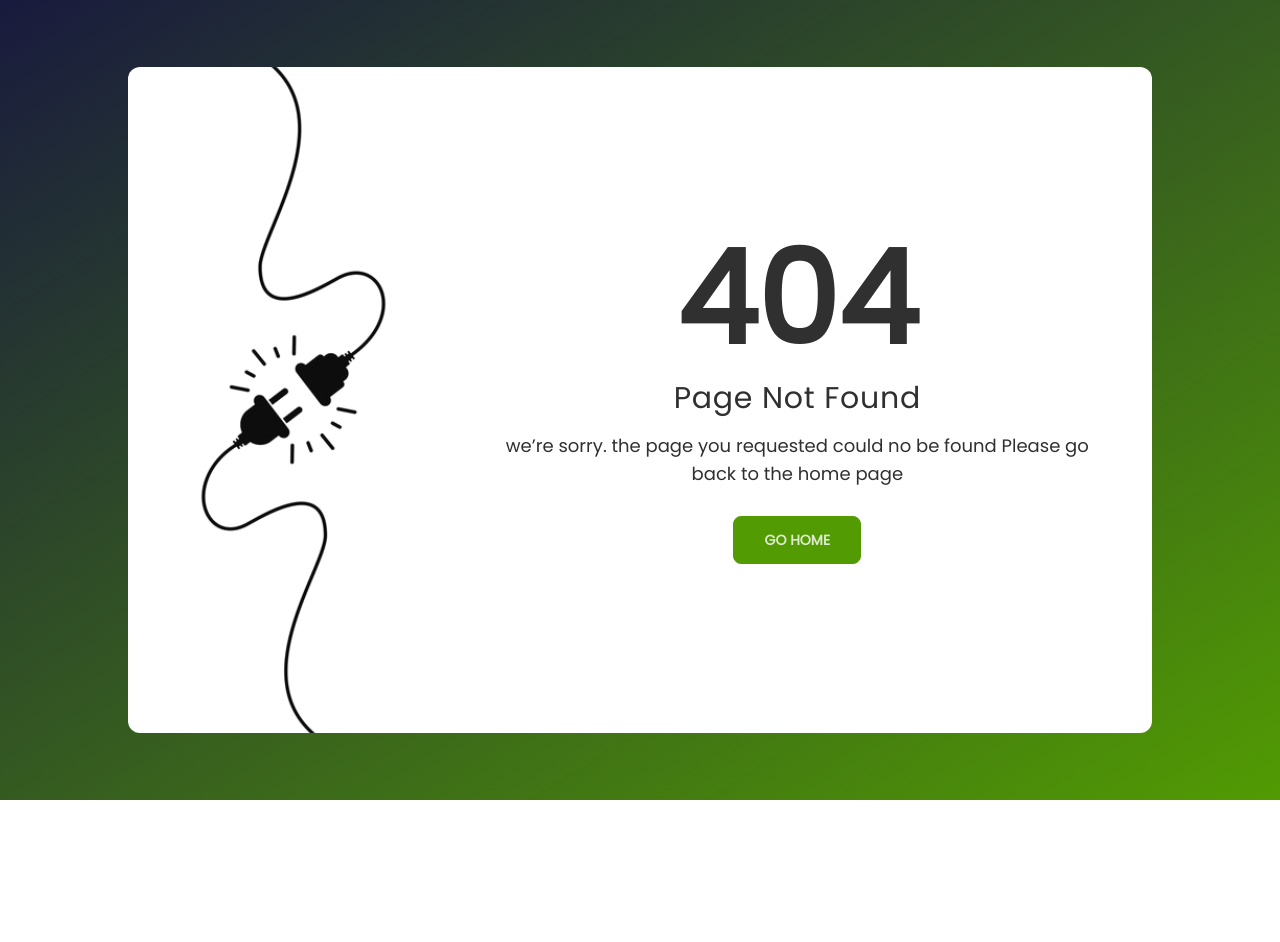
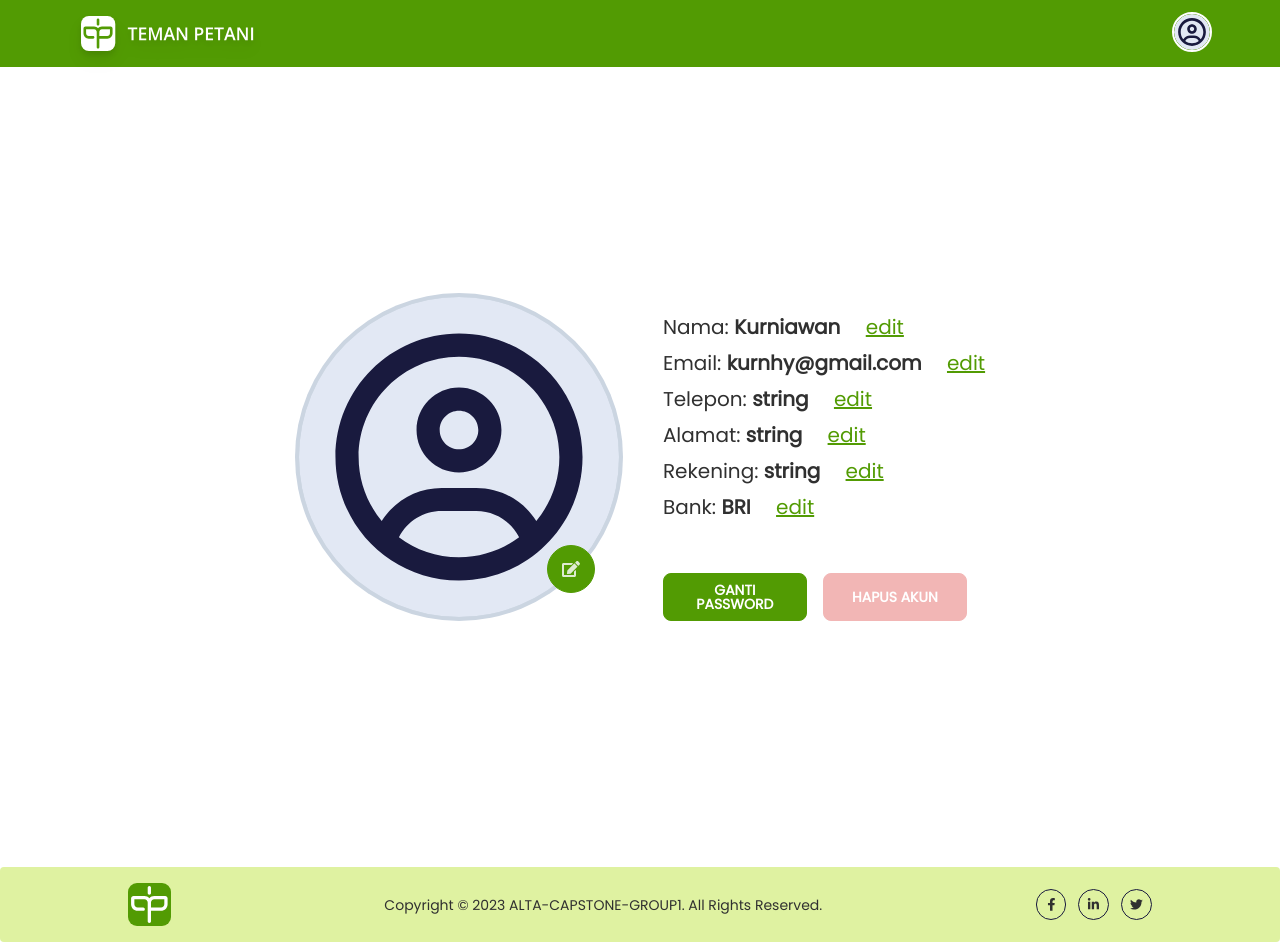
Before and after one commit to TemanPetani/TemanPetani-WEB, a React (Vite) app: page /profile in a window 1280 px wide. Before the commit this address had no page. Before the commit the page ends 800 px from the top, so only its background shows below. Built offline with nearby package versions, Linux system fonts and the light colour scheme.

Commit message:
stye: slicing profil

```diff
--- a/src/components/Navbar.tsx
+++ b/src/components/Navbar.tsx
@@ -136,7 +136,7 @@ const Navbar: FC<Props> = ({ styled }) => {
                     </li>
                     <div className="divider my-0.5"></div>
                     <li>
-                      <Link to="/">Profil</Link>
+                      <Link to="/profile">Profil</Link>
                     </li>
                   </>
                 )}
--- /dev/null
+++ b/src/json/dummyProfil.json
@@ -0,0 +1,16 @@
+{
+  "status": "success",
+  "data": {
+    "user": {
+      "id": 1,
+      "fullname": "Kurniawan",
+      "email": "kurnhy@gmail.com",
+      "password": "supersecret",
+      "phone": "string",
+      "address": "string",
+      "avatar": "url",
+      "bank": "bri",
+      "noRekening": "string"
+    }
+  }
+}
--- /dev/null
+++ b/src/pages/Profile.tsx
@@ -0,0 +1,168 @@
+import Layout from '../components/Layout';
+import placeImage from '../assets/placeholder_profile.svg';
+
+import { useEffect, useState } from 'react';
+import { useCookies } from 'react-cookie';
+import { useNavigate } from 'react-router-dom';
+// import api from '../utils/api';
+import { getUsers } from '../utils/type';
+import { data as dataProfil } from '../json/dummyProfil.json';
+
+import withReactContent from 'sweetalert2-react-content';
+import swal from '../utils/swal';
+import LoadingFull from '../components/LoadingFull';
+import { FaEdit } from 'react-icons/fa';
+
+const Profile = () => {
+  const [dataProfile, setDataProfile] = useState<getUsers>();
+  const [load, setLoad] = useState<boolean>(false);
+
+  const MySwal = withReactContent(swal);
+  const navigate = useNavigate();
+
+  const [cookie, setCookie] = useCookies(['user_id', 'token', 'pp', 'role']);
+  const ckToken = cookie.token;
+  const ckRole = cookie.role;
+  const ckPP = cookie.pp;
+
+  // const fetchProfile = async () => {
+  //   setLoad(true);
+  //   await api
+  //     .getUserById(ckToken)
+  //     .then(async (response) => {
+  //       const { data } = response.data;
+  //       await setDataProfile(data);
+  //       await checkPP(data.profile_picture);
+  //       await checkRole(data.role);
+  //     })
+  //     .catch((error) => {
+  //       const { data } = error.response;
+  //       MySwal.fire({
+  //         icon: 'error',
+  //         title: 'Failed',
+  //         text: `error :  ${data.message}`,
+  //         showCancelButton: false,
+  //       });
+  //     })
+  //     .finally(() => setLoad(false));
+  // };
+
+  const checkPP = async (data: string) => {
+    if (ckPP !== data && data !== undefined) {
+      await setCookie('pp', data, { path: '/' });
+    }
+  };
+  const checkRole = async (data: string) => {
+    if (ckRole !== data && data !== undefined) {
+      await setCookie('role', data, { path: '/' });
+    }
+  };
+
+  useEffect(() => {
+    // fetchProfile();
+    // eslint-disable-next-line react-hooks/exhaustive-deps
+  }, []);
+
+  return (
+    <Layout chose="layout">
+      {load ? (
+        <LoadingFull />
+      ) : (
+        <Layout
+          chose="section"
+          addClass="bg-base-100 flex py-12 justify-center px-20"
+        >
+          <div className="flex">
+            <div className="flex md:flex-row flex-col items-center justify-center gap-10">
+              <div className="card w-fit h-fit pb-5">
+                <div className="p-1 bg-slate-300 rounded-full relative">
+                  <img
+                    src={dataProfile?.avatar ? dataProfile?.avatar : placeImage}
+                    alt={`User's profile picture`}
+                    className="h-80 w-80 border-spacing-1 rounded-full object-cover object-center"
+                  />
+                  <div className="bottom-7 right-7 absolute">
+                    <button className="btn btn-primary btn-circle p-3 text-lg">
+                      <FaEdit />
+                    </button>
+                  </div>
+                </div>
+              </div>
+              <div className="flex flex-col justify-center items-center">
+                <div className="flex flex-col gap-2 mb-8">
+                  <p className="text-xl">
+                    Nama:{' '}
+                    <span className="font-semibold">
+                      {' '}
+                      {dataProfil.user.fullname}
+                    </span>{' '}
+                    &emsp;
+                    <label className="link link-primary">edit</label>
+                  </p>
+                  <p className="text-xl">
+                    Email:{' '}
+                    <span className="font-semibold">
+                      {' '}
+                      {dataProfil.user.email}
+                    </span>{' '}
+                    &emsp;
+                    <label className="link link-primary">edit</label>
+                  </p>
+                  <p className="text-xl">
+                    Telepon:{' '}
+                    <span className="font-semibold">
+                      {' '}
+                      {dataProfil.user.phone}
+                    </span>{' '}
+                    &emsp;
+                    <label className="link link-primary">edit</label>
+                  </p>
+                  <p className="text-xl">
+                    Alamat:{' '}
+                    <span className="font-semibold">
+                      {' '}
+                      {dataProfil.user.address}
+                    </span>{' '}
+                    &emsp;
+                    <label className="link link-primary">edit</label>
+                  </p>
+                  <p className="text-xl">
+                    Rekening:{' '}
+                    <span className="font-semibold">
+                      {' '}
+                      {dataProfil.user.noRekening}
+                    </span>{' '}
+                    &emsp;
+                    <label className="link link-primary">edit</label>
+                  </p>
+                  <p className="text-xl">
+                    Bank:{' '}
+                    <span className="font-semibold uppercase">
+                      {' '}
+                      {dataProfil.user.bank}
+                    </span>{' '}
+                    &emsp;
+                    <label className="link link-primary">edit</label>
+                  </p>
+                </div>
+                <div className="flex w-full pt-5 gap-4">
+                  <button className="btn btn-primary w-36 text-white">
+                    Ganti Password
+                  </button>
+
+                  <button
+                    className="btn btn-error w-36 text-white"
+                    disabled={ckRole === 'admin'}
+                  >
+                    Hapus Akun
+                  </button>
+                </div>
+              </div>
+            </div>
+          </div>
+        </Layout>
+      )}
+    </Layout>
+  );
+};
+export default Profile;
--- a/src/routes/index.tsx
+++ b/src/routes/index.tsx
@@ -6,6 +6,7 @@ import Landing from '../pages/Landing';
 import Login from '../pages/Login';
 import Register from '../pages/Register';
 import NotFound from '../pages/NotFound';
+import Profile from '../pages/Profile';
 
 const Router = () => {
   return (
@@ -29,6 +30,10 @@ const Router = () => {
           element={<Register />}
         />
         <Route
+          path="/profile"
+          element={<Profile />}
+        />
+        <Route
           path="*"
           element={<NotFound />}
         />
--- /dev/null
+++ b/src/utils/type.ts
@@ -0,0 +1,15 @@
+export interface PostLogin {
+  email?: string;
+  password?: string;
+}
+
+export interface PostRegis extends PostLogin {
+  phone?: string;
+  fullname?: string;
+  address?: string;
+}
+
+export interface getUsers extends PostRegis {
+  avatar?: string;
+  role?: string;
+}
```
